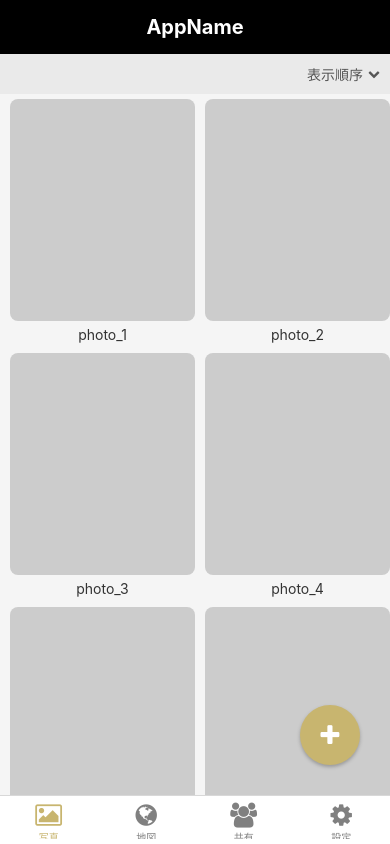
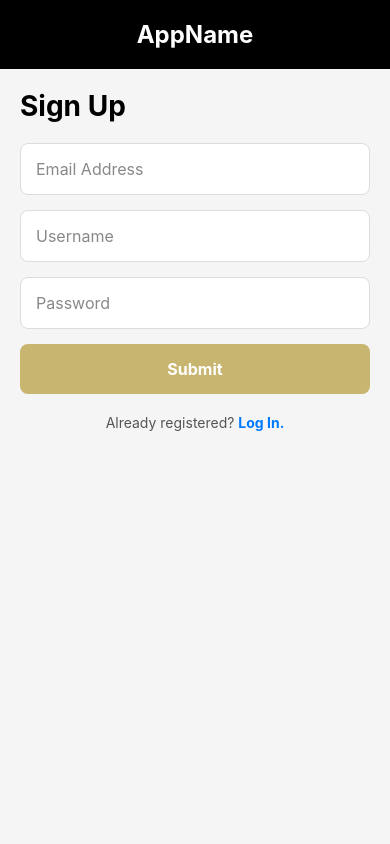
Before and after one commit to jphacks/tk_b_2501, a React Native app in the folder frontend/: screen /SignUp in a window 390 px wide. Built offline with nearby package versions, Linux system fonts and the light colour scheme.

Commit message:
signup and login

```diff
--- a/frontend/App.tsx
+++ b/frontend/App.tsx
@@ -19,7 +19,7 @@ const App = () => {
   // 本来はユーザーのログイン状態（トークンの有無など）を管理しますが、
   // 今は開発のために、仮の変数で表示を切り替えます。
   // この値を false に変えると、ログイン画面が表示されます。
-  const [isLoggedIn, setIsLoggedIn] = useState(true);
+  const [isLoggedIn, setIsLoggedIn] = useState(false);
 
   const handleLoginSuccess = () => {
     setIsLoggedIn(true);
--- a/frontend/src/screens/LoginScreen.tsx
+++ b/frontend/src/screens/LoginScreen.tsx
@@ -39,16 +39,13 @@ const LoginScreen = ({ navigation, onLoginSuccess }: LoginScreenProps) => {
     }
 
     try {
-      // 4. fetchを使用して、バックエンドの /auth/login エンドポイントにPOSTリクエストを送信
       const response = await fetch(`${API_BASE_URL}/auth/login`, {
-        method: 'POST',
-        headers: {
-          'Content-Type': 'application/json',
-        },
-        body: JSON.stringify({
-          email: email,
-          password: password,
-        }),
+      method: 'POST',
+      headers: {
+        'Accept': 'application/json',
+        'Content-Type': 'application/json',
+      },
+      body: JSON.stringify({ email, password }),
       });
 
       const data = await response.json();
--- a/frontend/src/screens/SignUpScreen.tsx
+++ b/frontend/src/screens/SignUpScreen.tsx
@@ -21,6 +21,7 @@ const API_BASE_URL = Platform.OS === 'android' ? 'http://10.0.2.2:8000' : 'http:
 
 const SignUpScreen = ({ navigation }: SignUpScreenProps) => {
   const [email, setEmail] = useState('');
+  const [username, setUsername] = useState('');
   const [password, setPassword] = useState('');
 
   // 3. handleSignUpをasync関数に変更します
@@ -36,12 +37,14 @@ const SignUpScreen = ({ navigation }: SignUpScreenProps) => {
       const response = await fetch(`${API_BASE_URL}/auth/register`, {
         method: 'POST',
         headers: {
+          'Accept': 'application/json',
           'Content-Type': 'application/json',
         },
         // 5. emailとpasswordをJSON形式の文字列に変換してbodyに含める
         body: JSON.stringify({
-          email: email,
-          password: password,
+          email,
+          username,
+          password,
         }),
       });
 
@@ -85,6 +88,15 @@ const SignUpScreen = ({ navigation }: SignUpScreenProps) => {
           />
           <TextInput
             style={styles.input}
+            placeholder="Username"
+            placeholderTextColor="#888"
+            keyboardType="default"
+            autoCapitalize="none"
+            value={username}
+            onChangeText={setUsername}
+          />
+          <TextInput
+            style={styles.input}
             placeholder="Password"
             placeholderTextColor="#888"
             secureTextEntry
```
Also changed, not shown: 1 other file (tests, documents, lock files or other folders).
